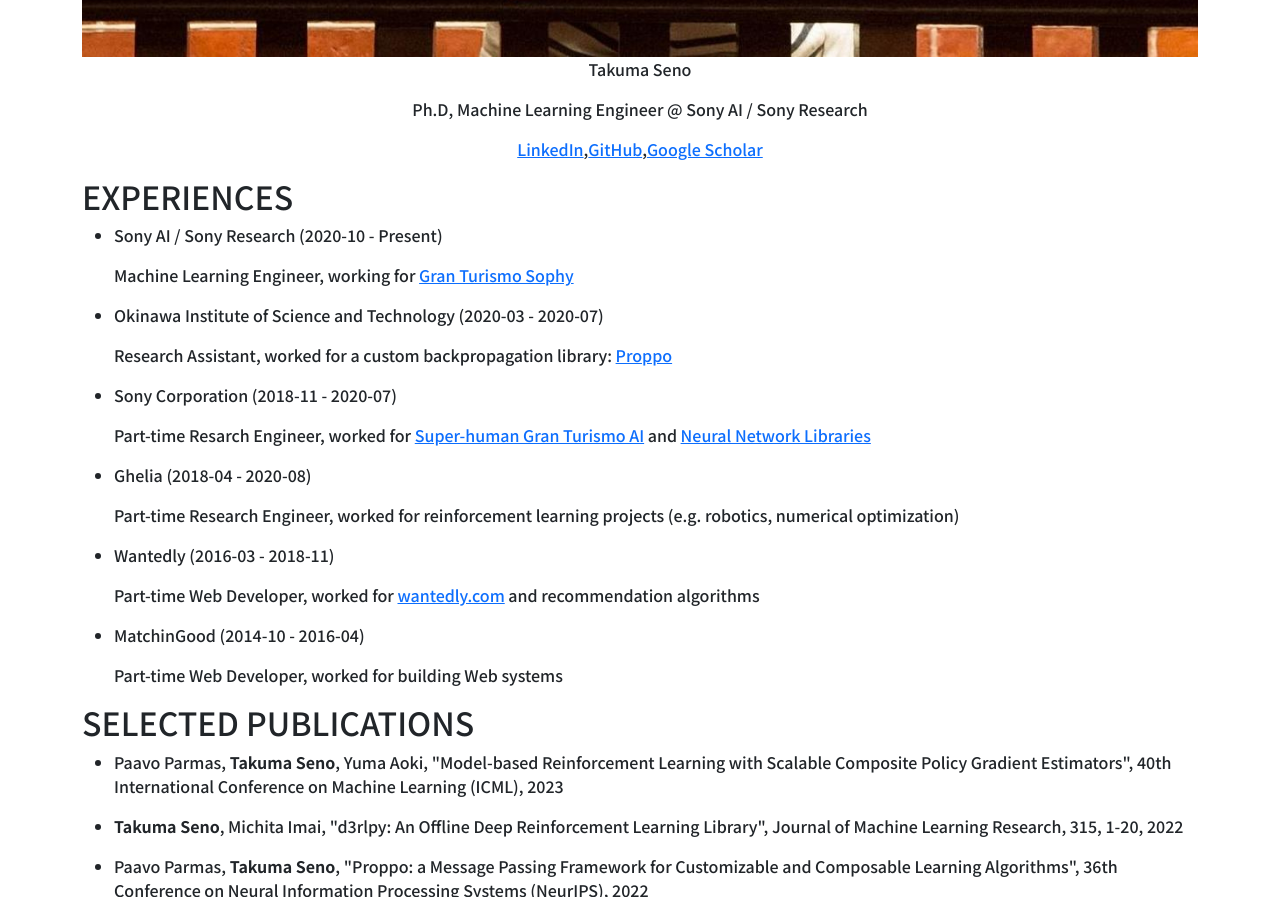
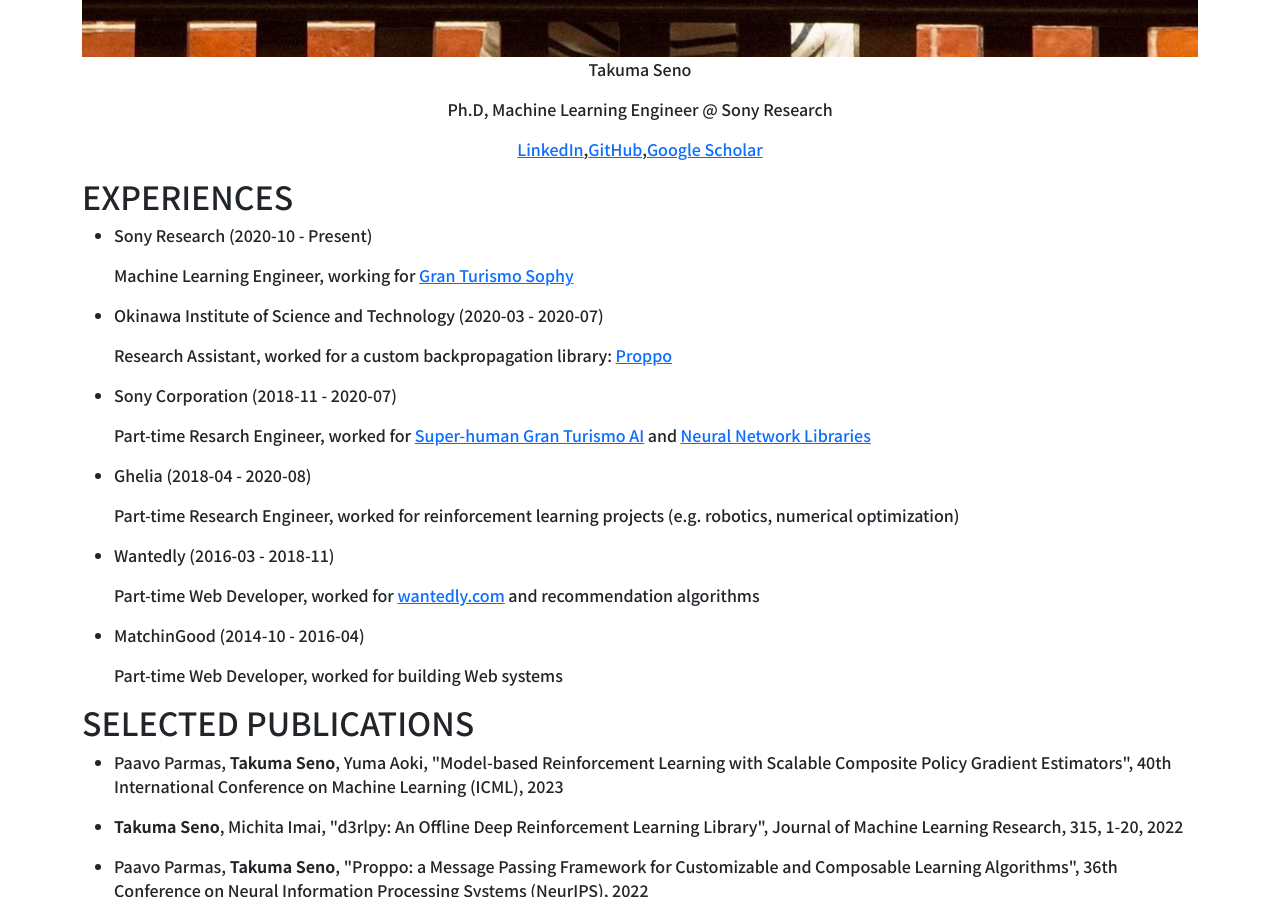
Before and after one commit to takuseno/takuseno.github.io, a Gatsby site: page / in a window 1280 px wide. Shown: the part 1115-2012 px from the top of the page. Built offline with nearby package versions, Linux system fonts and the light colour scheme; Gatsby itself is replaced by a stand-in of ours.

Commit message:
Remove sony ai

```diff
--- a/src/pages/index.js
+++ b/src/pages/index.js
@@ -32,7 +32,7 @@
       </Row>
       <Row className="justify-content-md-center">
         <Col md="auto">
-          <p>Ph.D, Machine Learning Engineer @ Sony AI / Sony Research</p>
+          <p>Ph.D, Machine Learning Engineer @ Sony Research</p>
         </Col>
       </Row>
       <Row className="justify-content-md-center">
@@ -55,7 +55,7 @@
       <div className={sectionContentStyle}>
         <ul className={contentListStyle}>
           <li>
-            <p><span className={importantNameStyle}>Sony AI / Sony Research</span> (2020-10 - Present)</p>
+            <p><span className={importantNameStyle}>Sony Research</span> (2020-10 - Present)</p>
             <p>Machine Learning Engineer, working for <a href="https://www.gran-turismo.com/us/gran-turismo-sophy/">Gran Turismo Sophy</a></p>
           </li>
           <li>
```
